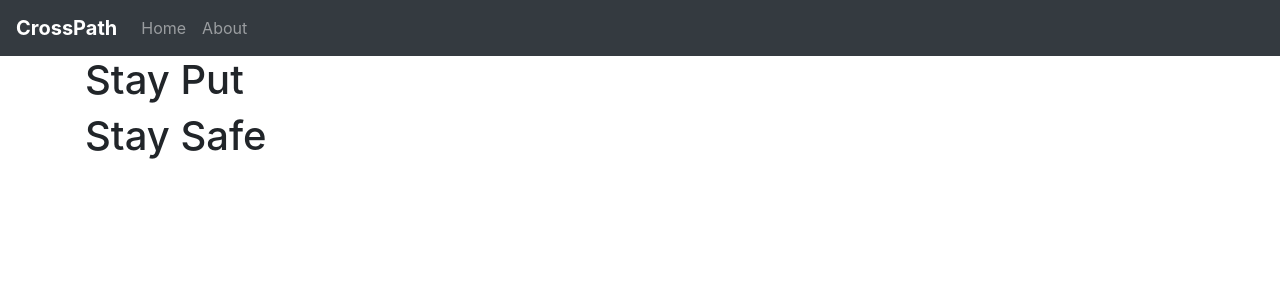
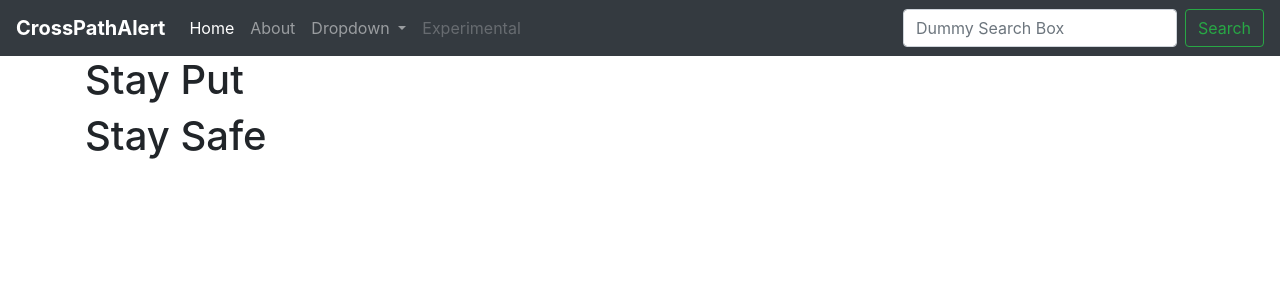
Before and after one commit to sarathsajan/cross-path-alert, a Flask app: page / in a window 1280 px wide. Shown: the top 300 px of the page. Run offline with Flask 2, Linux system fonts and the light colour scheme; some libraries are stand-ins or nearby versions.

Commit message:
made minor changes in the bootstrap cdn execution

```diff
--- a/app.py
+++ b/app.py
@@ -11,7 +11,7 @@ def home():
 
 @app.route('/login/')
 def login():
-    return ('<h3>Login Page Under Construction</h3>')
+    return ('login.html')
 
 @app.route("/about")
 def about():
--- a/templates/includes/_navbar.html
+++ b/templates/includes/_navbar.html
@@ -1,16 +1,35 @@
 <nav class="navbar navbar-expand-lg navbar-dark bg-dark">
-    <a class="navbar-brand" href="/"><strong>CrossPath</strong></a>
+  <a class="navbar-brand" href="#"><strong>CrossPathAlert</strong></a>
   <button class="navbar-toggler" type="button" data-toggle="collapse" data-target="#navbarSupportedContent" aria-controls="navbarSupportedContent" aria-expanded="false" aria-label="Toggle navigation">
     <span class="navbar-toggler-icon"></span>
   </button>
+
   <div class="collapse navbar-collapse" id="navbarSupportedContent">
     <ul class="navbar-nav mr-auto">
-            <li class="nav-item">
-                <a class="nav-link" href="/">Home</a>
+      <li class="nav-item active">
+        <a class="nav-link" href="/">Home <span class="sr-only">(current)</span></a>
       </li>
       <li class="nav-item">
         <a class="nav-link" href="/about">About</a>
       </li>
+      <li class="nav-item dropdown">
+        <a class="nav-link dropdown-toggle" href="#" id="navbarDropdown" role="button" data-toggle="dropdown" aria-haspopup="true" aria-expanded="false">
+          Dropdown
+        </a>
+        <div class="dropdown-menu" aria-labelledby="navbarDropdown">
+          <a class="dropdown-item" href="#">Action</a>
+          <a class="dropdown-item" href="#">Another action</a>
+          <div class="dropdown-divider"></div>
+          <a class="dropdown-item" href="#">Something else here</a>
+        </div>
+      </li>
+      <li class="nav-item">
+        <a class="nav-link disabled" href="#" tabindex="-1" aria-disabled="true">Experimental</a>
+      </li>
     </ul>
+    <form class="form-inline my-2 my-lg-0">
+      <input class="form-control mr-sm-2" type="search" placeholder="Dummy Search Box" aria-label="Search">
+      <button class="btn btn-outline-success my-2 my-sm-0" type="submit">Search</button>
+    </form>
   </div>
 </nav>
--- a/templates/layout.html
+++ b/templates/layout.html
@@ -14,6 +14,9 @@
             {% block body %}
             {% endblock %}
         </div>
+
+        <script src="https://ajax.googleapis.com/ajax/libs/jquery/3.4.1/jquery.min.js"></script>
         <script src="https://stackpath.bootstrapcdn.com/bootstrap/4.4.1/js/bootstrap.min.js" integrity="sha384-wfSDF2E50Y2D1uUdj0O3uMBJnjuUD4Ih7YwaYd1iqfktj0Uod8GCExl3Og8ifwB6" crossorigin="anonymous"></script>
+
     </body>
 </html>
--- /dev/null
+++ b/templates/login.html
@@ -0,0 +1,4 @@
+{% extends 'layout.html' %}
+{% block body %}
+    <h3>Login Page Under Construction</h3>
+{% endblock %}
```
Lines whose indentation alone changed are shown as unchanged.
